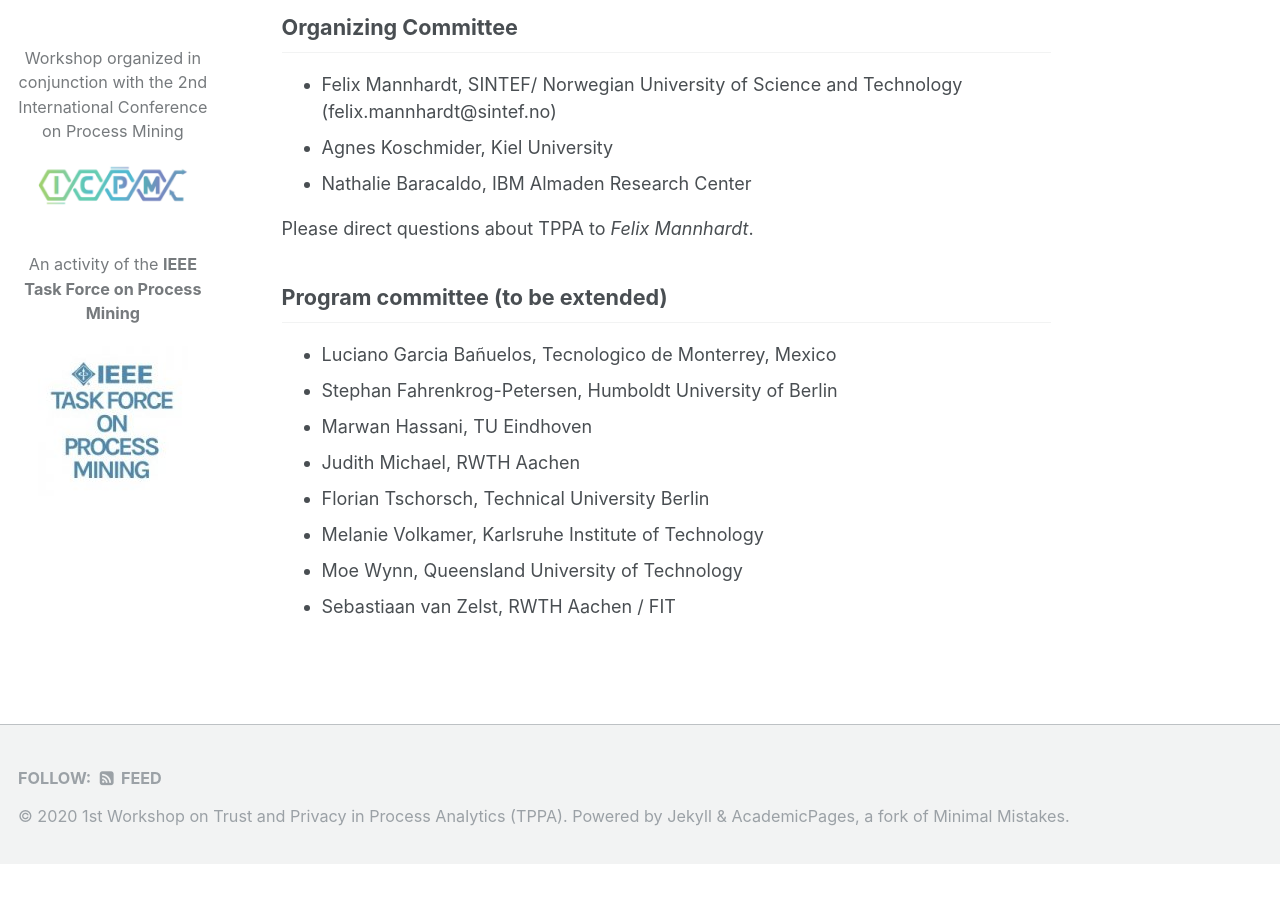
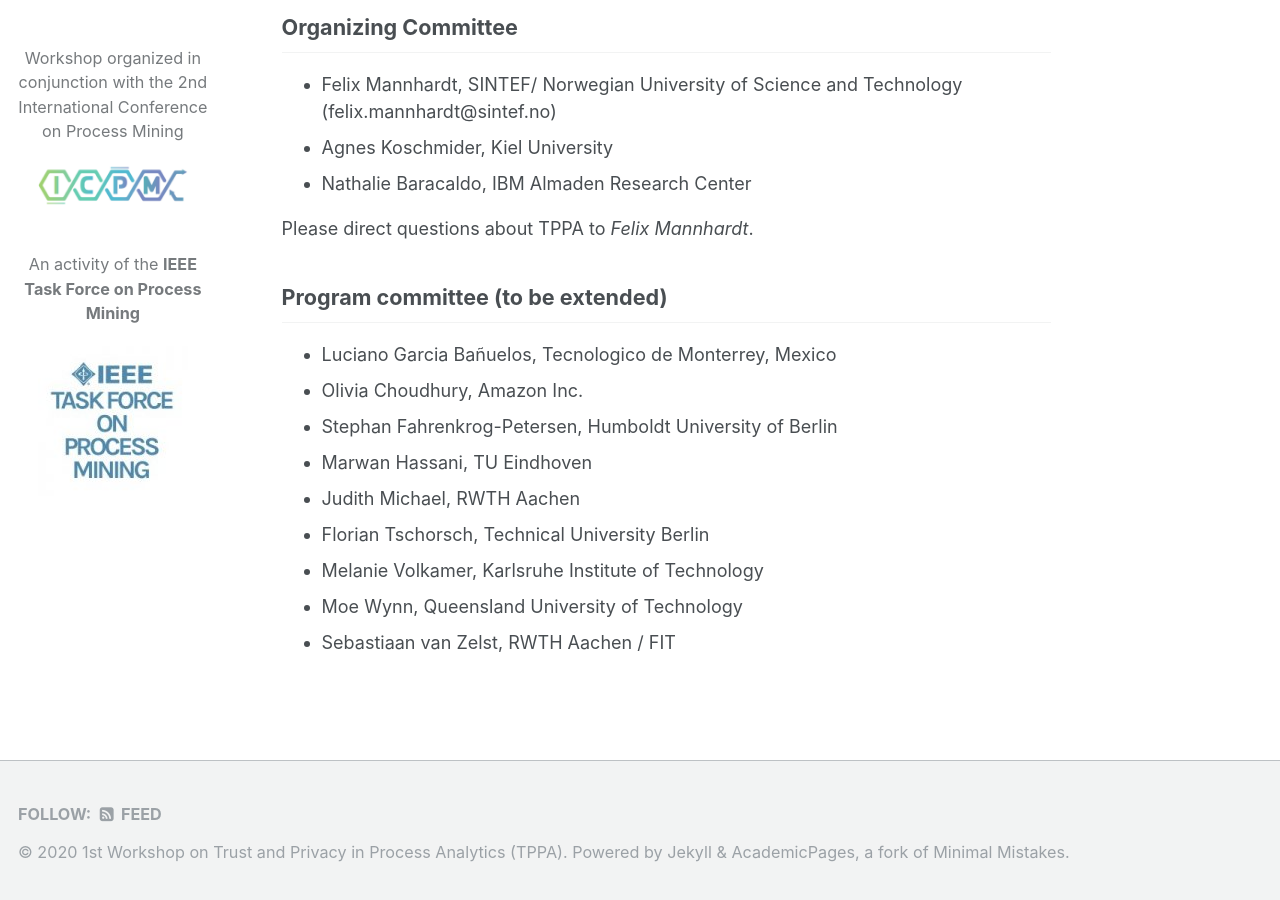
Before and after one commit to academicpages/events, a Jekyll site: the page built from _pages/about.md, in a window 1280 px wide and 900 px high, scrolled down 1905 px. Built offline with Jekyll 4.4.1, drawn with Linux system fonts in a browser that asks for light colours; before the commit the page ends 2769 px from its top, so only the background shows below that.

Commit message:
Update about.md

```diff
--- a/_pages/about.md
+++ b/_pages/about.md
@@ -47,6 +47,7 @@ Please direct questions about TPPA to *Felix Mannhardt*.
 ## Program committee (to be extended)
 
 *	Luciano Garcia Bañuelos, Tecnologico de Monterrey, Mexico
+* Olivia Choudhury, Amazon Inc.
 *	Stephan Fahrenkrog-Petersen, Humboldt University of Berlin
 * Marwan Hassani, TU Eindhoven
 *	Judith Michael, RWTH Aachen
```
